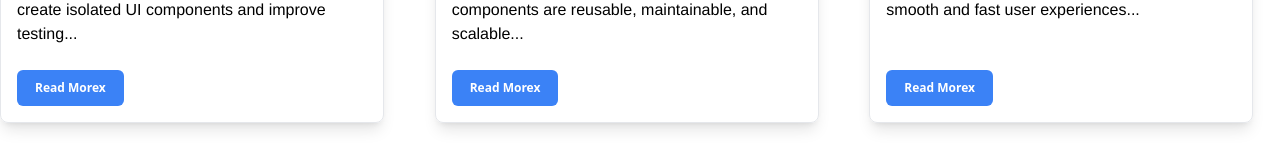
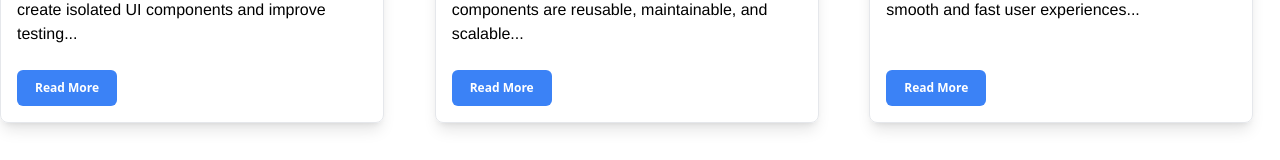
Before and after one commit to mikolajnogiechtd/coffee-break-storybook-and-chromatic, a Next.js app: page / in a window 1280 px wide. Shown: the part 339-499 px from the top of the page. Built offline with nearby package versions, Linux system fonts and the light colour scheme.

Commit message:
Revert Button test

```diff
--- a/src/app/components/Button/Button.tsx
+++ b/src/app/components/Button/Button.tsx
@@ -33,7 +33,7 @@ export const Button = ({
       style={{ backgroundColor }}
       onClick={onClick}
       {...rest}>
-      {children + 'x'}
+      {children}
     </button>
   );
 };
```
